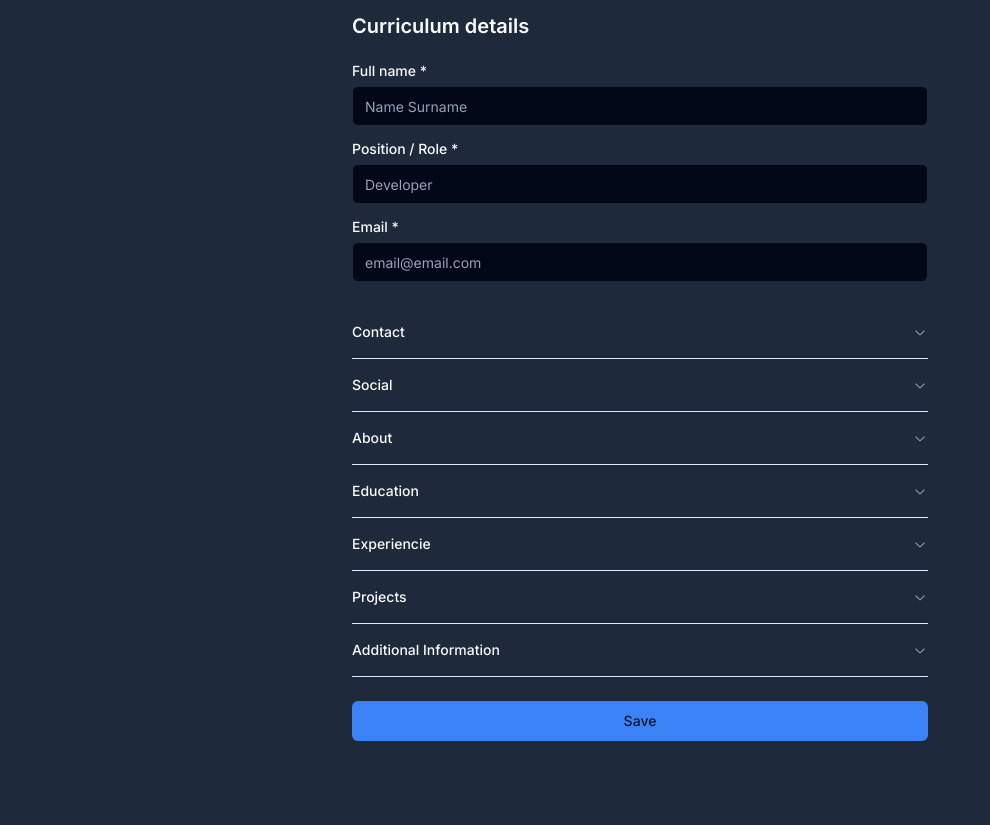
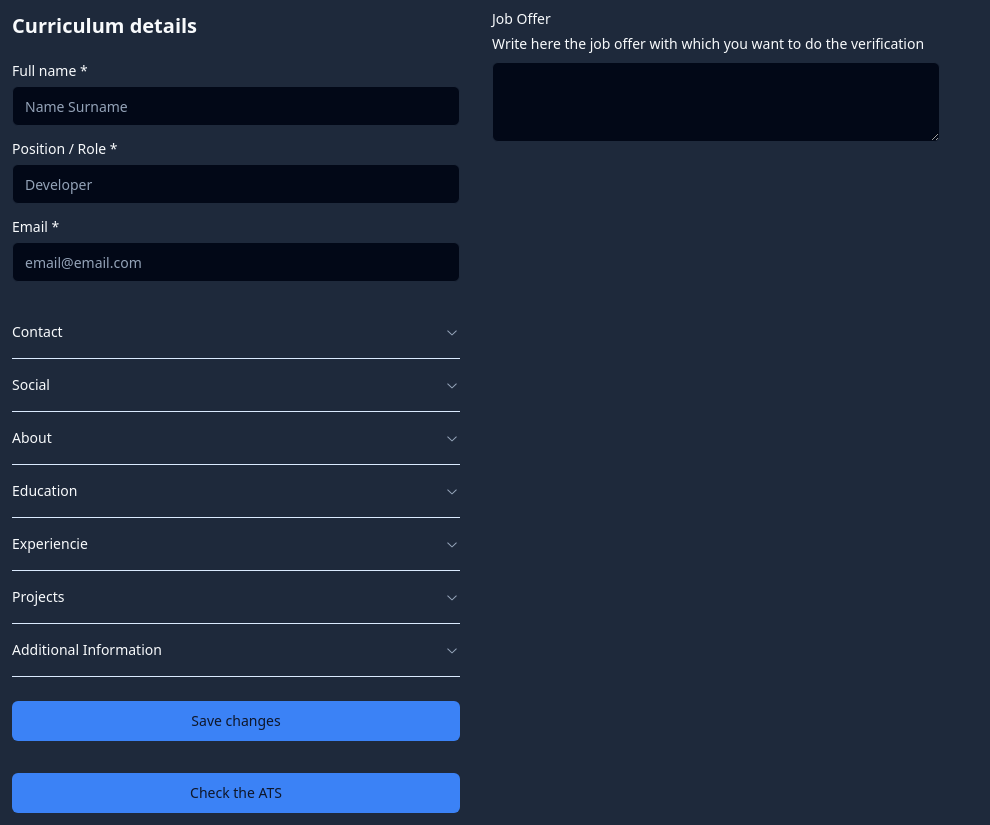
Before and after one commit to dm94/ats-matcher, a Next.js app: page /checker in a window 1280 px wide. Shown: the whole page, without its empty margins (0-990 px from the left). Before the commit the page ends 800 px from the top, so only its background shows below. Built offline with nearby package versions, Linux system fonts and the light colour scheme.

Commit message:
feat: Implement the base of the AI part

```diff
--- a/package.json
+++ b/package.json
@@ -9,6 +9,7 @@
     "lint": "next lint"
   },
   "dependencies": {
+    "@ai-sdk/openai": "^0.0.36",
     "@radix-ui/react-accordion": "^1.2.0",
     "@radix-ui/react-dialog": "^1.1.1",
     "@radix-ui/react-icons": "^1.3.0",
@@ -26,7 +27,8 @@
     "react-dom": "^18",
     "react-redux": "^9.1.2",
     "tailwind-merge": "^2.4.0",
-    "tailwindcss-animate": "^1.0.7"
+    "tailwindcss-animate": "^1.0.7",
+    "zod": "^3.23.8"
   },
   "devDependencies": {
     "@types/node": "^20",
--- /dev/null
+++ b/src/app/api/cvcheck/route.ts
@@ -0,0 +1,34 @@
+'use server';
+
+import { generateTextResponse } from '@/services/ai';
+import { AIConfig } from '@/types/Config';
+import { CurriculumVidaeType } from '@/types/CurriculumVitae';
+import { z } from 'zod';
+
+const ResponseSchema = z.object({
+  ats: z.string().describe("ATS filter score"),
+  improvements: z.string().describe("Improvements that can be made to the curriculum"),
+});
+
+const generatePrompt = (resume: CurriculumVidaeType, offer: string): string => {
+  const { position, about, education, experiencie, projects, aditionalInfo } = resume;
+
+  const resumeFiltered = {
+    position, about, education, experiencie, projects, aditionalInfo
+  }
+
+  return `You are a specialist in job recruitment and therefore I am going to pass you a resume in json style and the description of a job offer so that you can calculate the ATS (Applicant Tracking System Score) and say what improvements can be made to the curriculum so that it can be chosen for that job offer. The answer should be short with less than 200 characters.
+    curriculum: ${JSON.stringify(resumeFiltered)}
+    offer: '${offer}'
+  `;
+}
+
+export async function POST(req: Request) {
+  const { resume, config, offer }: { config: AIConfig, resume: CurriculumVidaeType, offer: string } = await req.json();
+
+  const prompt = generatePrompt(resume, offer);
+
+  const text = await generateTextResponse(config, prompt);
+
+  return Response.json({ text });
+}
--- /dev/null
+++ b/src/app/checker/layout.tsx
@@ -0,0 +1,14 @@
+import type { Metadata } from "next";
+
+export const metadata: Metadata = {
+  title: "Checker | ATS Matcher",
+  description: "Check the ATS of your curriculum",
+};
+
+export default function CheckerLayout({
+  children,
+}: Readonly<{
+  children: React.ReactNode;
+}>) {
+  return <>{children}</>;
+}
--- a/src/app/checker/page.tsx
+++ b/src/app/checker/page.tsx
@@ -1,12 +1,64 @@
+"use client";
+
+import { Button } from "@/components/ui/button";
 import Builder from "@/components/pages/form-builder/builder";
 import ReduxProvider from "@/store/redux-provider";
+import { useState } from "react";
+import { Textarea } from "@/components/ui/textarea";
+import { Label } from "@/components/ui/label";
+import { CurriculumVidaeType } from "@/types/CurriculumVitae";
 
 export default function Checker() {
+  const [offer, setOffer] = useState<string>("");
+  const [message, setMessage] = useState<string>("");
+  const [resume, setResume] = useState<CurriculumVidaeType>();
+
+  const analyseCurriculum = async () => {
+    const response = await fetch("/api/cvcheck", {
+      method: "POST",
+      body: JSON.stringify({
+        config: {
+          baseURL: "http://localhost:1234/v1",
+          compatibility: "compatible",
+          apiKey: "",
+          model: "RichardErkhov/h2oai_-_h2ogpt-4096-llama2-7b-chat-gguf",
+        },
+        offer,
+        resume,
+      }),
+    });
+
+    const json = await response.json();
+
+    setMessage(json.text);
+  };
+
+  const updateResume = (value: CurriculumVidaeType) => setResume(value);
+
   return (
-    <main className="flex min-h-screen flex-col items-center justify-between p-3">
+    <main className="flex min-h-screen flex-row flex-row p-3 w-full gap-8 flex-wrap">
       <ReduxProvider>
-        <Builder />
+        <Builder onSave={updateResume} />
       </ReduxProvider>
+      <section className="flex flex-col gap-4 w-full max-w-md">
+        <div className="flex flex-col gap-2 w-full" id="job-offer-part">
+          <Label htmlFor="job">Job Offer</Label>
+          <p className="text-sm">
+            Write here the job offer with which you want to do the verification
+          </p>
+          <Textarea
+            id="job"
+            value={offer}
+            onChange={(e) => setOffer(e.target.value)}
+          />
+        </div>
+      </section>
+      <section className="flex flex-col gap-4 w-full max-w-md">
+        <Button type="button" onClick={() => analyseCurriculum()}>
+          Check the ATS
+        </Button>
+        {message && <div>{message}</div>}
+      </section>
     </main>
   );
 }
--- a/src/app/layout.tsx
+++ b/src/app/layout.tsx
@@ -1,7 +1,5 @@
 import type { Metadata } from "next";
-import { Inter } from "next/font/google";
 import "../styles/main.css";
-const inter = Inter({ subsets: ["latin"] });
 
 export const metadata: Metadata = {
   title: "ATS Matcher",
@@ -15,9 +13,7 @@ export default function RootLayout({
 }>) {
   return (
     <html lang="en" className="dark">
-      <body className={`bg-white dark:bg-slate-800 ${inter.className}`}>
-        {children}
-      </body>
+      <body className={`bg-white dark:bg-slate-800`}>{children}</body>
     </html>
   );
 }
--- a/src/components/pages/form-builder/builder.tsx
+++ b/src/components/pages/form-builder/builder.tsx
@@ -19,6 +19,7 @@ import {
   SocialLink,
   Position,
   AdditionalInfo,
+  CurriculumVidaeType,
 } from "@/types/CurriculumVitae";
 import { Button } from "@/components/ui/button";
 import { setCvState } from "@/store/cvSlice";
@@ -26,7 +27,11 @@ import { useAppDispatch, store } from "@/store";
 import { ListItem } from "./_components/list-item";
 import { shallowEqual } from "@/lib/utils";
 
-export default function Builder() {
+type Props = {
+  onSave: (value: CurriculumVidaeType) => void;
+};
+
+export default function Builder({ onSave }: Readonly<Props>) {
   const [socialLinks, setSocialLinks] = useState<SocialLink[]>([]);
   const [education, setEducation] = useState<Education[]>([]);
   const [experiencie, setExperiencie] = useState<Position[]>([]);
@@ -57,13 +62,14 @@ export default function Builder() {
     setPhoneNumber(state.cv?.curriculumState?.contact?.phoneNumber ?? "");
     setAbout(state.cv?.curriculumState?.about ?? "");
     setAditionalInfo(state.cv?.curriculumState?.aditionalInfo ?? []);
+
+    state?.cv?.curriculumState && onSave(state.cv.curriculumState);
   }, []);
 
   const onSubmit = (event: FormEvent<HTMLFormElement>) => {
     event.preventDefault();
 
-    dispatch(
-      setCvState({
+    const resume = {
       fullName,
       position,
       contact: {
@@ -78,8 +84,11 @@ export default function Builder() {
       experiencie,
       projects,
       aditionalInfo,
-      })
-    );
+    };
+
+    dispatch(setCvState(resume));
+
+    onSave(resume);
   };
 
   const addEducation = (newEducation: Education) =>
@@ -117,7 +126,7 @@ export default function Builder() {
     );
 
   return (
-    <form onSubmit={onSubmit} className="flex flex-col gap-6 w-full max-w-xl">
+    <form onSubmit={onSubmit} className="flex flex-col gap-6 w-full max-w-md">
       <h2 className="font-semibold text-xl">Curriculum details</h2>
       <div className="flex flex-col gap-4" id="header-part">
         <div className="flex flex-col gap-2">
@@ -288,7 +297,7 @@ export default function Builder() {
           </AccordionContent>
         </AccordionItem>
       </Accordion>
-      <Button type="submit">Save</Button>
+      <Button type="submit">Save changes</Button>
     </form>
   );
 }
--- /dev/null
+++ b/src/services/ai/index.ts
@@ -0,0 +1,30 @@
+import { AIConfig } from '@/types/Config';
+import { createOpenAI, OpenAIProvider } from '@ai-sdk/openai';
+import { CoreToolChoice, generateObject, generateText } from 'ai';
+
+export const createAiInstance = (config: AIConfig): OpenAIProvider => createOpenAI(config);
+
+export const generateTextResponse = async (config: AIConfig, prompt: string, tools?: any, toolChoice: CoreToolChoice<any> = "auto"): Promise<string> => {
+  const openai = createAiInstance(config);
+
+  const { text } = await generateText({
+    model: openai.chat(config.model ?? "gpt-4o"),
+    tools: tools,
+    toolChoice,
+    prompt,
+  });
+
+  return text;
+}
+
+export const generateObjectResponse = async (config: AIConfig, prompt: string, schema: any): Promise<any> => {
+  const openai = createAiInstance(config);
+
+  const { object } = await generateObject({
+    model:  openai.chat(config.model ?? "gpt-4o"),
+    schema,
+    prompt,
+  });
+
+  return object;
+}
--- /dev/null
+++ b/src/types/Config.ts
@@ -0,0 +1,6 @@
+export type AIConfig = {
+  baseURL: string;
+  apiKey: string;
+  compatibility: "strict" | "compatible"
+  model?: string;
+}
--- a/src/types/CurriculumVitae.ts
+++ b/src/types/CurriculumVitae.ts
@@ -1,4 +1,3 @@
-
 export type SocialLink = {
   textToShow: string;
   website: string;
```
Also changed, not shown: 1 other file (tests, documents, lock files or other folders). Lines whose indentation alone changed are shown as unchanged.
